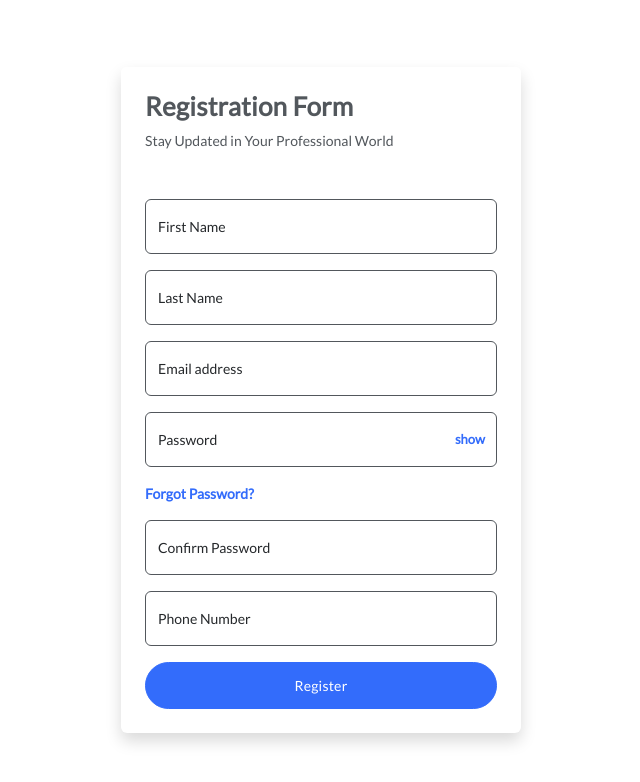
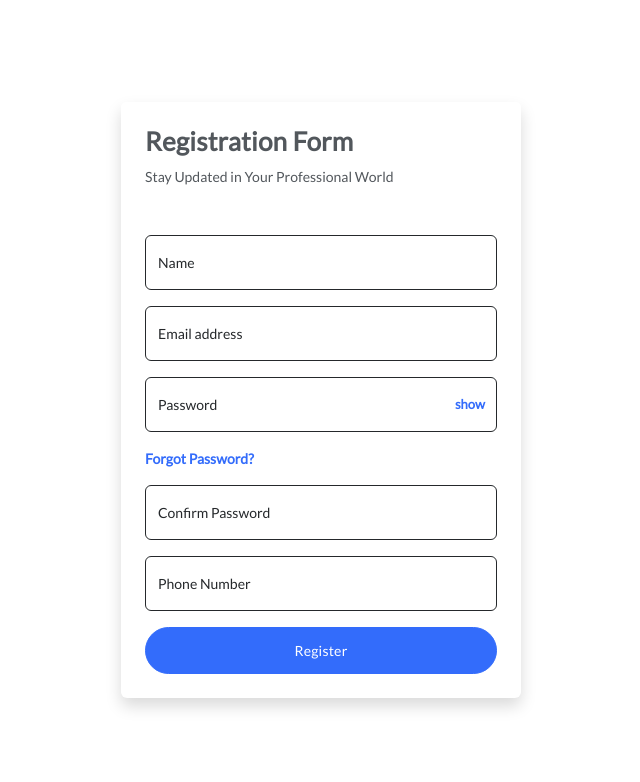
Before and after one commit to pooja-chauhan27/healthcare-dashboard, an Angular app in the folder healthcare-dashboard/: page /register in a window 1280 px wide. Shown: the top 782 px of the page, without its empty margins (319-959 px from the left). Built offline with nearby package versions, Linux system fonts and the light colour scheme.

Commit message:
worked on register form

```diff
--- a/healthcare-dashboard/db.json
+++ b/healthcare-dashboard/db.json
@@ -166,91 +166,119 @@
   "registrations": [
     {
       "id": 1,
-      "firstName": "john",
-      "lastName": "Mark",
+      "name": "john",
       "userEmail": "john@email.com",
       "userPassword": "john",
       "phone": "987654321"
     },
     {
-      "firstName": "pooja",
-      "lastName": "chauhan",
+      "name": "pooja",
       "userEmail": "poojagmail.com",
       "userPassword": "pooja",
       "id": 2,
       "phone": "987654321"
     },
     {
-      "firstName": "pooja",
-      "lastName": "chauhan",
+      "name": "pooja",
       "userEmail": "pooja123@gmail.com",
       "userPassword": "pooja123",
       "phone": "987654321",
       "id": 3
     },
     {
-      "firstName": "kanchan",
-      "lastName": "kaur",
+      "name": "kanchan",
       "userEmail": "kanchan@gmail.com",
       "userPassword": "kanchan",
       "phone": "987654321",
       "id": 4
     },
     {
-      "firstName": "mahi",
-      "lastName": "salaria",
+      "name": "mahi",
       "userEmail": "mahi@gmail.com",
       "userPassword": "mahi",
       "phone": "987654321",
       "id": 5
     },
     {
-      "firstName": "john",
-      "lastName": "smith",
+      "name": "john",
       "userEmail": "john@gmail.com",
       "userPassword": "john",
       "phone": "987654321",
       "id": 6
     },
     {
-      "firstName": "Raj",
-      "lastName": "Kumar",
+      "name": "Raj",
       "userEmail": "raj@gmail.com",
       "userPassword": "raj",
       "phone": "987654321",
       "id": 7
     },
     {
-      "firstName": "kanchan",
-      "lastName": "deep",
+      "name": "kanchan",
       "userEmail": "kanchandeep@gmail.com",
       "userPassword": "kanchandeep",
       "phone": "987654321",
       "id": 8
     },
     {
-      "firstName": "param",
-      "lastName": "jeet",
+      "name": "param",
       "userEmail": "param@gmail.com",
       "userPassword": "param",
       "phone": "987654321",
       "id": 9
     },
     {
-      "firstName": "john",
-      "lastName": "smith",
+      "name": "john",
       "userEmail": "john@user",
       "userPassword": "john",
       "phone": "987654321",
       "id": 10
     },
     {
-      "firstName": "pooja",
-      "lastName": "chauhan",
+      "name": "pooja",
       "userEmail": "rahul@gmail.com",
       "userPassword": "35235",
       "phone": "987654321",
       "id": 11
+    },
+    {
+      "name": "Vinay",
+      "userEmail": "vinay@gmail.com",
+      "userPassword": "1234",
+      "phone": "(123) 456-7894",
+      "id": 12
+    },
+    {
+      "name": "dfsd",
+      "userEmail": "rahul@gmail.com",
+      "userPassword": "1234",
+      "phone": "(123) 456-7894",
+      "confirmPassword": "123",
+      "id": 13
+    },
+    {
+      "name": "rama",
+      "userEmail": "rama@user.com",
+      "userPassword": "rama",
+      "phone": "(123) 456-7894",
+      "confirmPassword": "rama",
+      "id": 14
+    },
+    {
+      "name": "pooja",
+      "userEmail": "harry@gmail.com",
+      "userPassword": "harry",
+      "phone": "(123) 456-7894",
+      "confirmPassword": "harry",
+      "id": 15
+    },
+    {
+      "name": "dfhdfh",
+      "userEmail": "rahul@gmail.com",
+      "userPassword": "1234",
+      "phone": "sdas",
+      "confirmPassword": "1234",
+      "id": 16
     }
   ]
 }
--- a/healthcare-dashboard/src/app/pages/auth/register/register.component.html
+++ b/healthcare-dashboard/src/app/pages/auth/register/register.component.html
@@ -12,39 +12,60 @@
             <div class="mb-3">
               <input
                 type="text"
-                  class="form-control rounded-2 text-dark border-dark py-3"
-                  formControlName="firstName"
-                  placeholder="First Name"
-                  id="firstName"
-                />
-              </div>
-              <div class="mb-3">
-                <input
-                  type="text"
-                  class="form-control rounded-2 text-dark border-dark py-3"
-                  formControlName="lastName"
-                  placeholder="Last Name"
-                  id="lastName"
+                class="form-control rounded-2 text-dark py-3"
+                formControlName="name"
+                placeholder="Name"
+                id="name"
+                [ngClass]="[
+                  !registerFormGroup.controls['name'].valid &&
+                  (registerFormGroup.controls['name'].dirty ||
+                    registerFormGroup.controls['name'].touched)
+                    ? 'border-danger'
+                    : registerFormGroup.controls['name'].valid
+                    ? 'border-primary'
+                    : ''
+                ]"
+                required
               />
             </div>
             <div class="mb-3">
               <input
                 type="email"
-                  class="form-control rounded-2 text-dark border-dark py-3"
+                class="form-control rounded-2 text-dark py-3"
                 formControlName="userEmail"
                 id="email"
                 placeholder="Email address"
                 aria-describedby="emailHelp"
+                [ngClass]="[
+                  !registerFormGroup.controls['userEmail'].valid &&
+                  (registerFormGroup.controls['userEmail'].dirty ||
+                    registerFormGroup.controls['userEmail'].touched)
+                    ? 'border-danger'
+                    : registerFormGroup.controls['userEmail'].valid
+                    ? 'border-primary'
+                    : ''
+                ]"
+                required
               />
             </div>
             <div class="mb-3 d-flex position-relative">
               <input
                 [type]="show ? 'text' : 'password'"
-                  class="form-control rounded-2 text-dark border-dark py-3"
+                class="form-control rounded-2 text-dark py-3"
                 formControlName="userPassword"
                 id="password"
                 placeholder="Password"
                 aria-describedby="password"
+                [ngClass]="[
+                  !registerFormGroup.controls['userPassword'].valid &&
+                  (registerFormGroup.controls['userPassword'].dirty ||
+                    registerFormGroup.controls['userPassword'].touched)
+                    ? 'border-danger'
+                    : registerFormGroup.controls['userPassword'].valid
+                    ? 'border-primary'
+                    : ''
+                ]"
+                required
               />
               <span
                 class="show-password small position-absolute text-primary fw-semibold"
@@ -61,20 +82,43 @@
             <div class="mb-3">
               <input
                 type="password"
-                  class="form-control rounded-2 text-dark border-dark py-3"
+                class="form-control rounded-2 text-dark py-3"
                 formControlName="confirmPassword"
                 id="confirmPassword"
                 placeholder="Confirm Password"
                 aria-describedby="Confirm Password"
+                [ngClass]="[
+                  !registerFormGroup.controls['confirmPassword'].valid &&
+                  (registerFormGroup.controls['confirmPassword'].dirty ||
+                    registerFormGroup.controls['confirmPassword'].touched)
+                    ? 'border-danger'
+                    : registerFormGroup.controls['confirmPassword'].valid
+                    ? 'border-primary'
+                    : ''
+                ]"
+                required
               />
+              <span *ngIf="!passwordMatch" class="small text-danger"
+                >Password doesn't match!</span
+              >
             </div>
             <div class="mb-3">
               <input
-                  class="form-control rounded-2 text-dark border-dark py-3"
+                class="form-control rounded-2 text-dark py-3"
                 formControlName="phone"
                 id="phone"
                 placeholder="Phone Number"
                 aria-describedby="phone"
+                [ngClass]="[
+                  !registerFormGroup.controls['phone'].valid &&
+                  (registerFormGroup.controls['phone'].dirty ||
+                    registerFormGroup.controls['phone'].touched)
+                    ? 'border-danger'
+                    : registerFormGroup.controls['phone'].valid
+                    ? 'border-primary'
+                    : ''
+                ]"
+                required
               />
             </div>
             <button
--- a/healthcare-dashboard/src/app/pages/auth/register/register.component.ts
+++ b/healthcare-dashboard/src/app/pages/auth/register/register.component.ts
@@ -11,12 +11,12 @@ import { Router } from '@angular/router';
 export class RegisterComponent {
   formObj: any;
   public show = false;
+  public passwordMatch: boolean = true;
   registerFormGroup!: FormGroup;
   constructor(private commonService: CommonService, private router: Router) {}
   ngOnInit() {
     this.registerFormGroup = new FormGroup({
-      firstName: new FormControl('', [Validators.required]),
-      lastName: new FormControl('', [Validators.required]),
+      name: new FormControl('', [Validators.required]),
       userEmail: new FormControl('', [Validators.required]),
       userPassword: new FormControl('', [Validators.required]),
       phone: new FormControl('', [Validators.required]),
@@ -28,6 +28,13 @@ export class RegisterComponent {
   register() {
     let formValue = this.registerFormGroup.value;
     if (this.registerFormGroup.valid) {
+      //if password matches to confirm password field
+      if (
+        this.registerFormGroup.value.userPassword ===
+        this.registerFormGroup.value.confirmPassword
+      ) {
+        this.passwordMatch = true;
+        // register user
         this.commonService.registerUser(formValue).subscribe((result) => {
           console.log(result);
           alert('You have successfully registered!');
@@ -36,6 +43,9 @@ export class RegisterComponent {
             console.log(this.router.navigate(['/login']));
           }, 1000);
         });
+      } else {
+        this.passwordMatch = false;
+      }
     }
   }
 
--- a/healthcare-dashboard/src/app/pages/user/patients/patients.component.html
+++ b/healthcare-dashboard/src/app/pages/user/patients/patients.component.html
@@ -27,12 +27,6 @@
                       First Name
                     </th>
                     <th
-                      class="subtitle-md text-dark bg-body-tertiary ps-4"
-                      scope="col"
-                    >
-                      Last Name
-                    </th>
-                    <th
                       class="subtitle-md text-dark bg-body-tertiary"
                       scope="col"
                     >
@@ -58,10 +52,7 @@
                       {{ item.id }}
                     </th>
                     <td class="text-dark">
-                      <div class="text-capitalize">{{ item.firstName }}</div>
-                    </td>
-                    <td class="text-dark">
-                      <div class="text-capitalize">{{ item.lastName }}</div>
+                      <div class="text-capitalize">{{ item.name }}</div>
                     </td>
                     <td class="text-dark">
                       <div>{{ item.userEmail }}</div>
--- a/healthcare-dashboard/src/assets/scss/main.scss
+++ b/healthcare-dashboard/src/assets/scss/main.scss
@@ -38,6 +38,7 @@ $table-cell-padding-y: 1.125rem !default;
 $table-cell-padding-x: 0.75rem !default;
 $table-cell-vertical-align: middle !default;
 $input-placeholder-color: $gray-900 !default;
+$input-border-color: $gray-900 !default;
 //== button
 $btn-focus-box-shadow: none;
 $btn-active-box-shadow: none;
```
Lines whose indentation alone changed are shown as unchanged.
